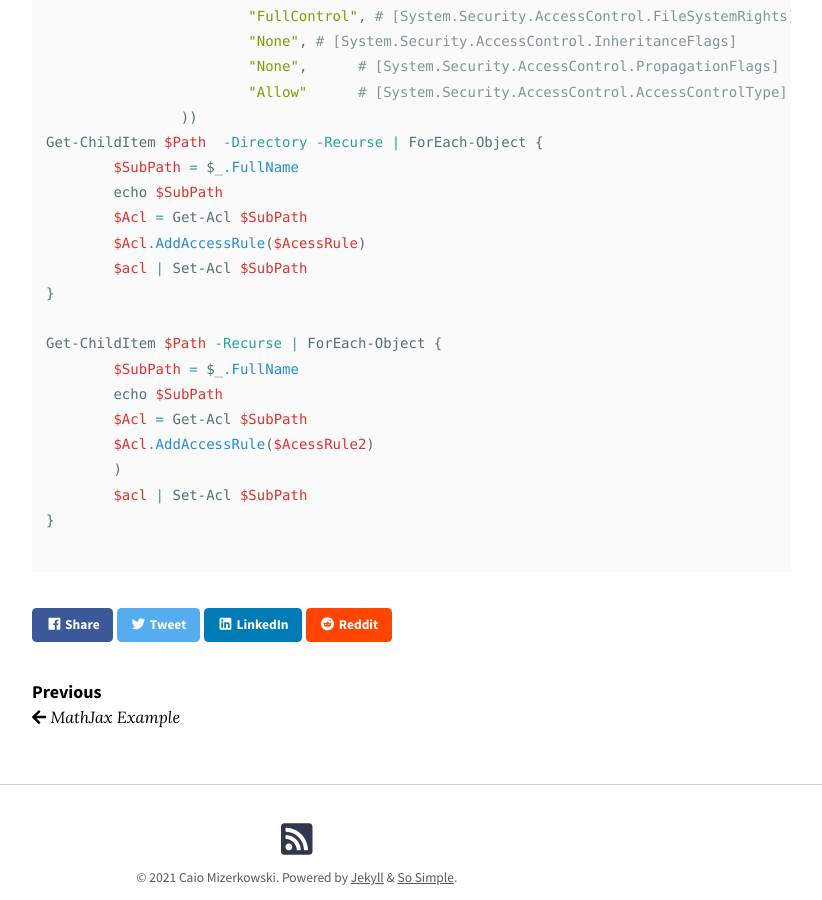
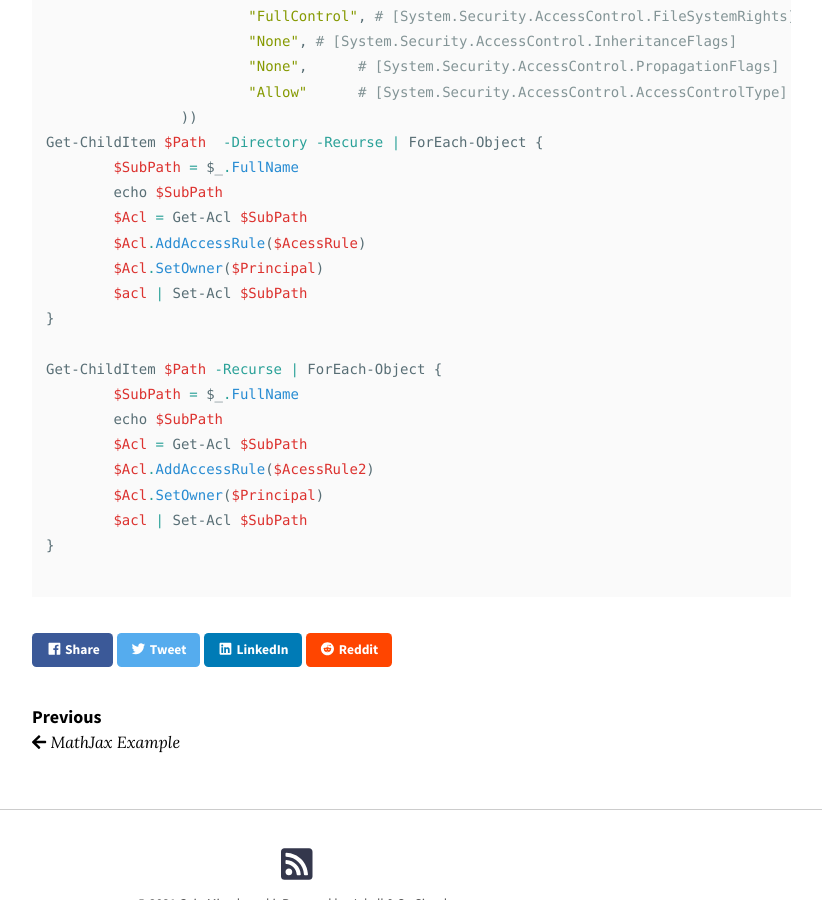
Before and after one commit to CaioMizerkowski/CaioMizerkowski.github.io, a Jekyll site: the page built from _posts/2021-12-23-Um-PS-para-tudo-controlar.md, in a window 1280 px wide and 900 px high, scrolled down 610 px. Shown: the whole window, without its empty margins (343-1165 px from the left). Built offline with Jekyll 4.4.1, drawn with Linux system fonts in a browser that asks for light colours; nearby versions of some CDN libraries.

Commit message:
Update 2021-12-23-Um-PS-para-tudo-controlar.md

```diff
--- a/_posts/2021-12-23-Um-PS-para-tudo-controlar.md
+++ b/_posts/2021-12-23-Um-PS-para-tudo-controlar.md
@@ -27,6 +27,7 @@ Get-ChildItem $Path  -Directory -Recurse | ForEach-Object {
 	echo $SubPath
 	$Acl = Get-Acl $SubPath
 	$Acl.AddAccessRule($AcessRule)
+	$Acl.SetOwner($Principal)
 	$acl | Set-Acl $SubPath
 }
 
@@ -35,7 +36,7 @@ Get-ChildItem $Path -Recurse | ForEach-Object {
 	echo $SubPath
 	$Acl = Get-Acl $SubPath
 	$Acl.AddAccessRule($AcessRule2)
-	)
+	$Acl.SetOwner($Principal)
 	$acl | Set-Acl $SubPath
 }
 
```
